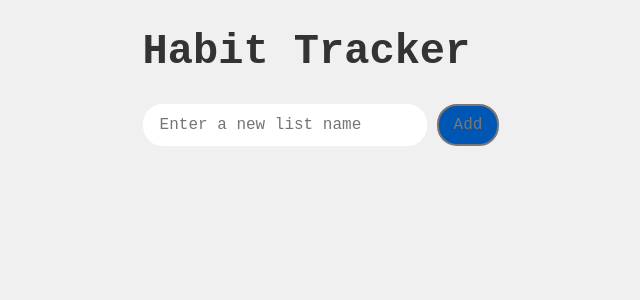
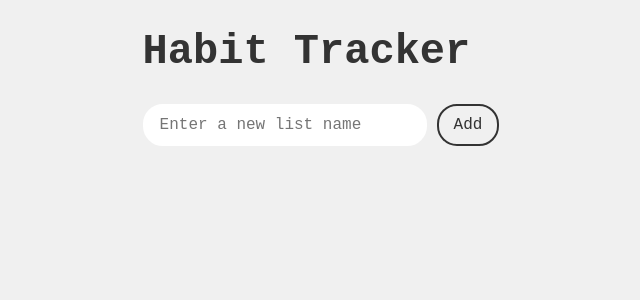
Before and after one commit to maeBoittiaux/sticky-note, a React (Create React App) app: page / in a window 1280 px wide. In both pictures the pointer is over the button "Add". Shown: the top 300 px of the page, without its empty margins (319-959 px from the left). Built offline with nearby package versions, Linux system fonts and the light colour scheme; the HTML template or start-up script is replaced by a standard one.

Commit message:
feat (index.css) : update styling of button hover

```diff
--- a/src/index.css
+++ b/src/index.css
@@ -53,7 +53,8 @@ button {
 }
 
 button:hover {
-  background-color: #0056b3;
+  border: 2px solid #333;
+  color: #333;
 }
 
 input {
```
